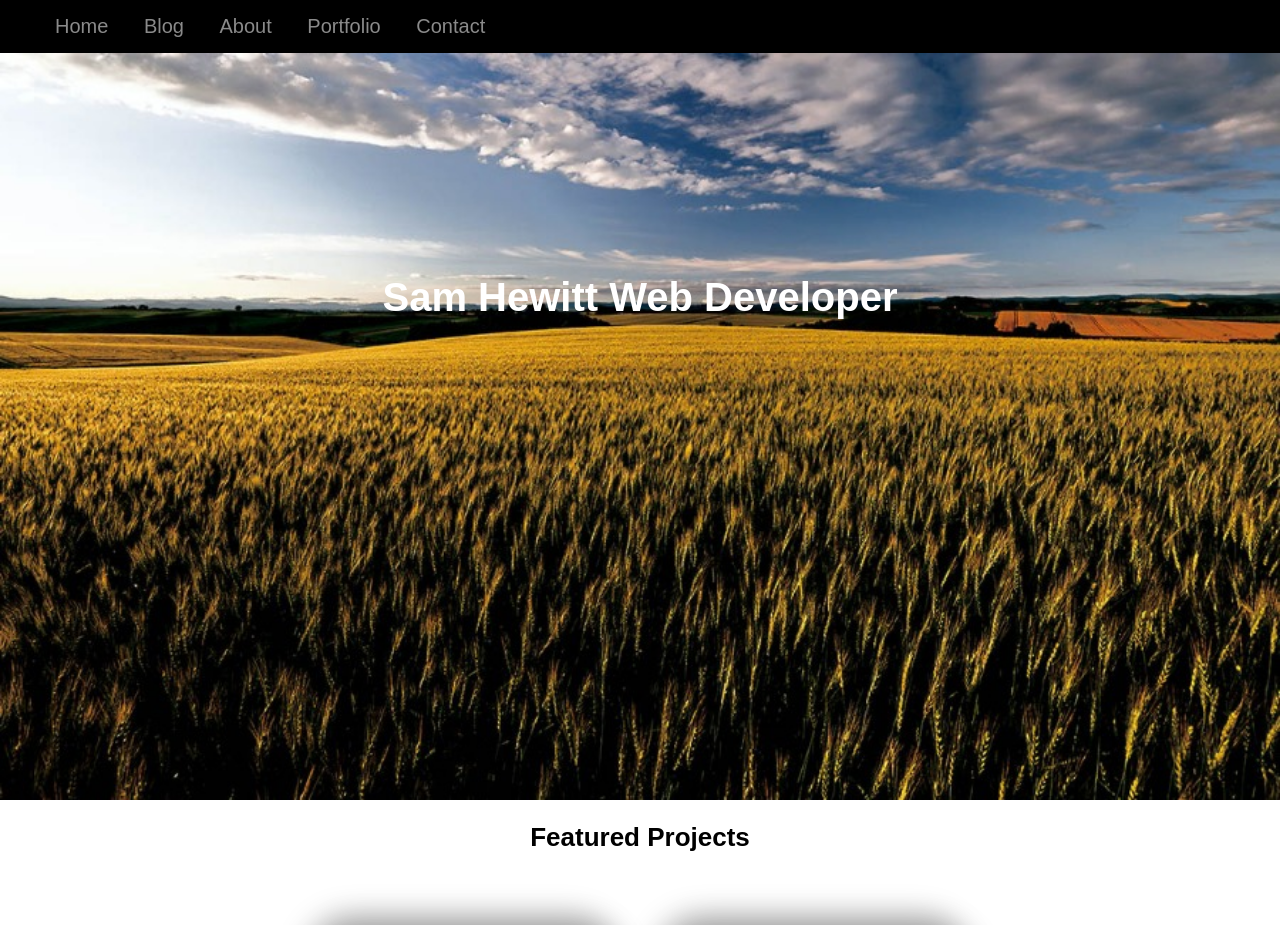
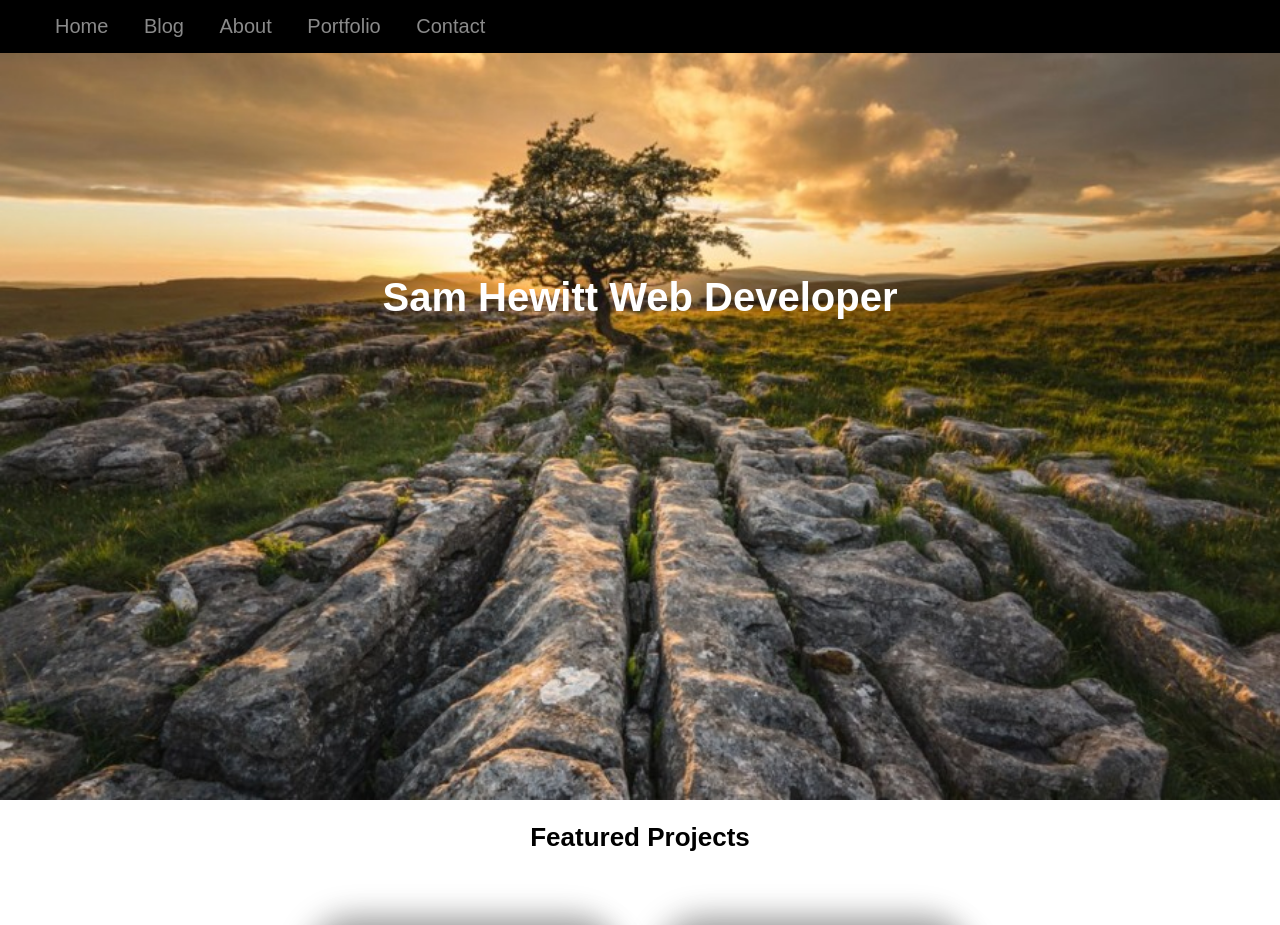
Before and after one commit to SamHewitt/CloudCannonPortfolio, a Jekyll site: the page built from portfolio/index.html, in a window 1280 px wide. Shown: the top 925 px of the page. Built offline with Jekyll 4.4.1, drawn with Linux system fonts in a browser that asks for light colours; some web fonts are replaced; grey boxes are pictures that could not be loaded.

Commit message:
Updated 3 files via CloudCannon

```diff
--- a/portfolio/_layouts/default.html
+++ b/portfolio/_layouts/default.html
@@ -62,7 +62,7 @@
             </h1>
             <h2 class="banner-text"></h2>
 
-            <img class="banner editable" src="uploads/canon-eos-r5-landscape-photography-2077-t-2.jpg" width="900" />
+            <img class="banner editable" src="uploads/gevemdq2krmcyvnpfybzby-1200-81.jpg" width="900" />
 
 
         </div>
--- a/portfolio/blog.html
+++ b/portfolio/blog.html
@@ -4,6 +4,7 @@ title: Blog
 navigation_weight: 2
 permalink: /blog/
 ---
+
 <section class="homeBlog">
 
     <ul>
```
Also changed, not shown: portfolio/uploads/gevemdq2krmcyvnpfybzby-1200-81.jpg (added).
